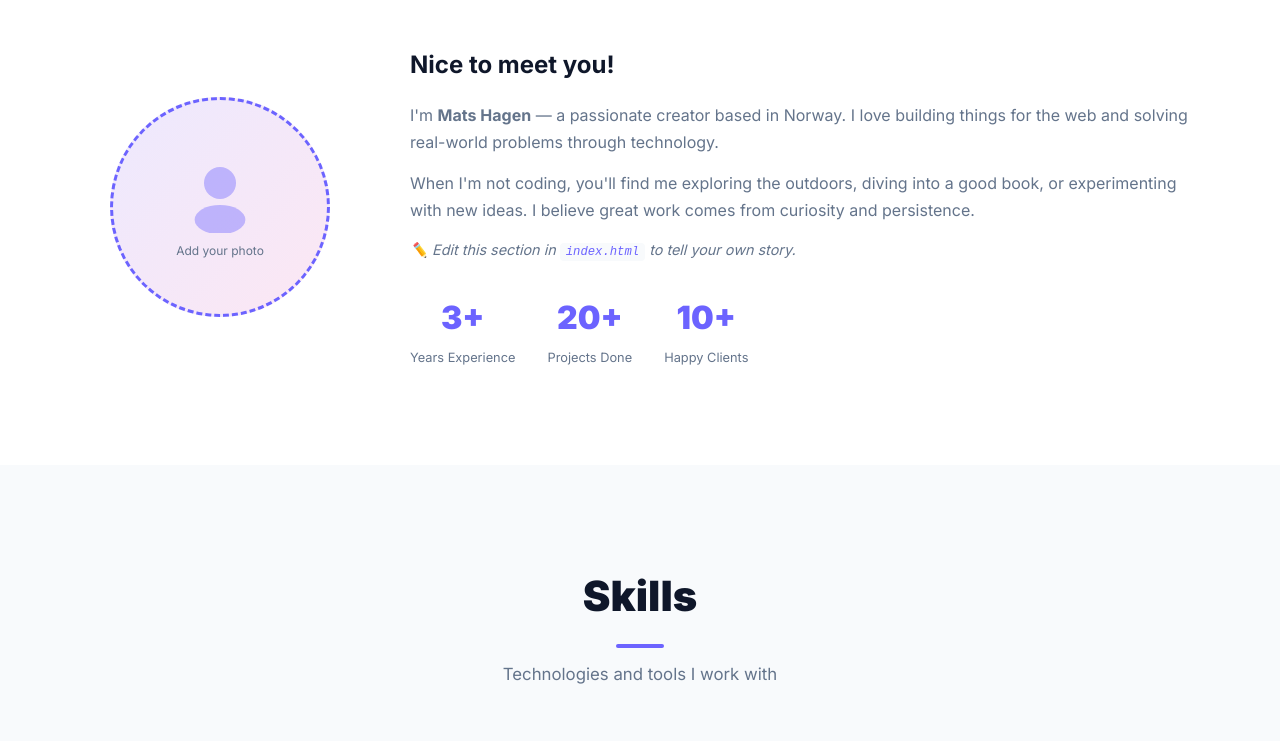
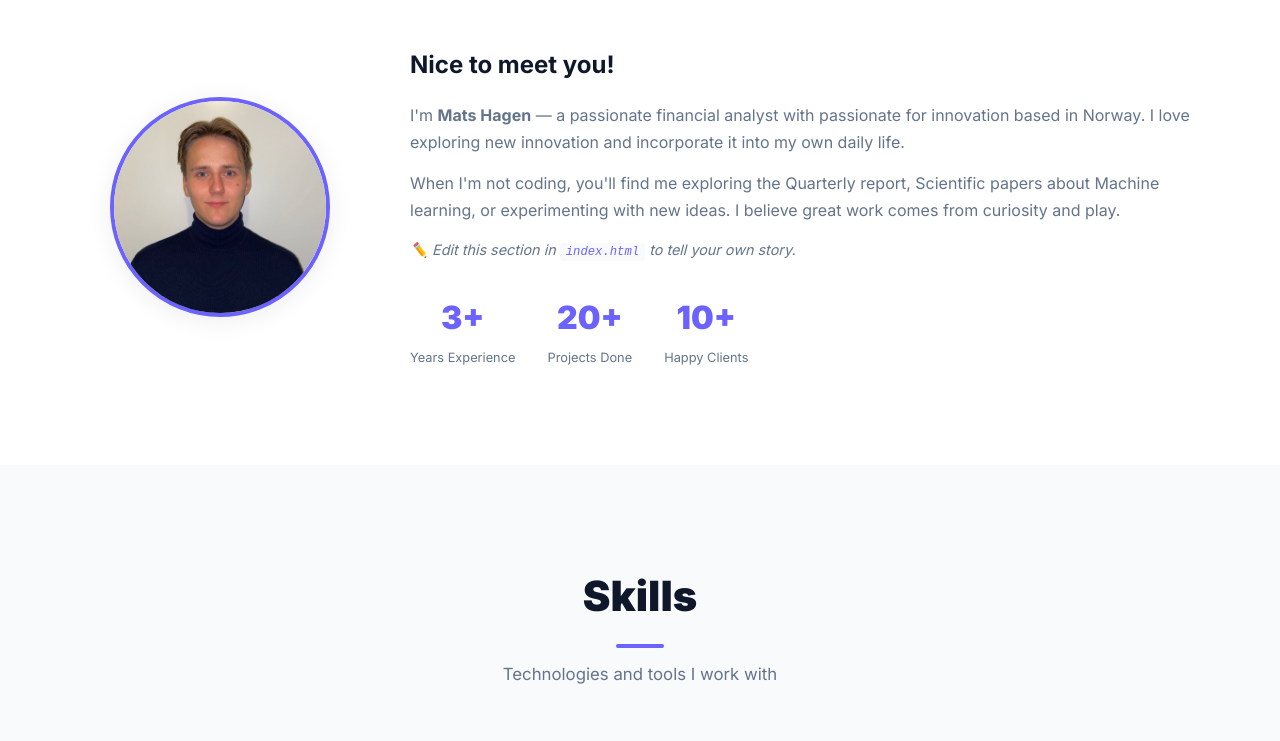
Before and after one commit to The-hagen/the-hagen.github.io, a plain HTML site: page index.html in a window 1280 px wide. Shown: the part 986-1727 px from the top of the page. Drawn offline with Linux system fonts and the light colour scheme.

Commit message:
Add photo, update LinkedIn and email

```diff
--- a/index.html
+++ b/index.html
@@ -60,23 +60,16 @@
       <h2 class="section-title">About Me</h2>
       <div class="about-grid">
         <div class="about-avatar">
-          <div class="avatar-placeholder">
-            <svg viewBox="0 0 120 120" fill="none" xmlns="http://www.w3.org/2000/svg">
-              <circle cx="60" cy="45" r="24" fill="currentColor" opacity="0.4"/>
-              <ellipse cx="60" cy="100" rx="38" ry="22" fill="currentColor" opacity="0.4"/>
-            </svg>
-            <p class="avatar-hint">Add your photo</p>
-          </div>
+          <img src="photo.jpg" alt="Mats Hagen" class="avatar-img" />
         </div>
         <div class="about-text">
           <h3>Nice to meet you!</h3>
           <p>
-            I'm <strong>Mats Hagen</strong> — a passionate creator based in Norway.
-            I love building things for the web and solving real-world problems through technology.
-          </p>
+            I'm <strong>Mats Hagen</strong> — a passionate financial analyst with passionate for innovation based in Norway.
+            I love exploring new innovation and incorporate it into my own daily life.
           <p>
-            When I'm not coding, you'll find me exploring the outdoors, diving into a good book,
-            or experimenting with new ideas. I believe great work comes from curiosity and persistence.
+            When I'm not coding, you'll find me exploring the Quarterly report, Scientific papers about Machine learning,
+            or experimenting with new ideas. I believe great work comes from curiosity and play.
           </p>
           <p class="about-hint">✏️ <em>Edit this section in <code>index.html</code> to tell your own story.</em></p>
           <div class="about-stats">
@@ -216,7 +209,7 @@
             <span class="contact-icon">📧</span>
             <div>
               <strong>Email</strong>
-              <p><a href="mailto:mats@example.com">mats@example.com</a></p>
+              <p><a href="mailto:mats@example.com">Matshaagen@hotmail.com</a></p>
             </div>
           </div>
           <div class="contact-item">
@@ -230,7 +223,7 @@
             <span class="contact-icon">💼</span>
             <div>
               <strong>LinkedIn</strong>
-              <p><a href="https://linkedin.com/in/the-hagen" target="_blank">linkedin.com/in/the-hagen</a></p>
+              <p><a href="https://linkedin.com/in/Mats-Hagen" target="_blank">linkedin.com/in/Mats-Hagen</a></p>
             </div>
           </div>
         </div>
@@ -260,7 +253,7 @@
       <p>© <span id="year"></span> Mats Hagen. Built with ❤️</p>
       <div class="footer-links">
         <a href="https://github.com/the-hagen" target="_blank">GitHub</a>
-        <a href="https://linkedin.com/in/the-hagen" target="_blank">LinkedIn</a>
+        <a href="https://linkedin.com/in/Mats-Hagen" target="_blank">LinkedIn</a>
       </div>
     </div>
   </footer>
--- a/style.css
+++ b/style.css
@@ -334,6 +334,14 @@ a:hover { text-decoration: underline; }
 }
 .avatar-placeholder svg { width: 80px; height: 80px; }
 .avatar-hint { font-size: 0.75rem; color: var(--text-muted); }
+.avatar-img {
+  width: 220px;
+  height: 220px;
+  border-radius: 50%;
+  object-fit: cover;
+  border: 4px solid var(--accent);
+  box-shadow: var(--shadow);
+}
 .about-text h3 {
   font-size: 1.5rem;
   font-weight: 700;
```
Also changed, not shown: photo.jpg (added).
